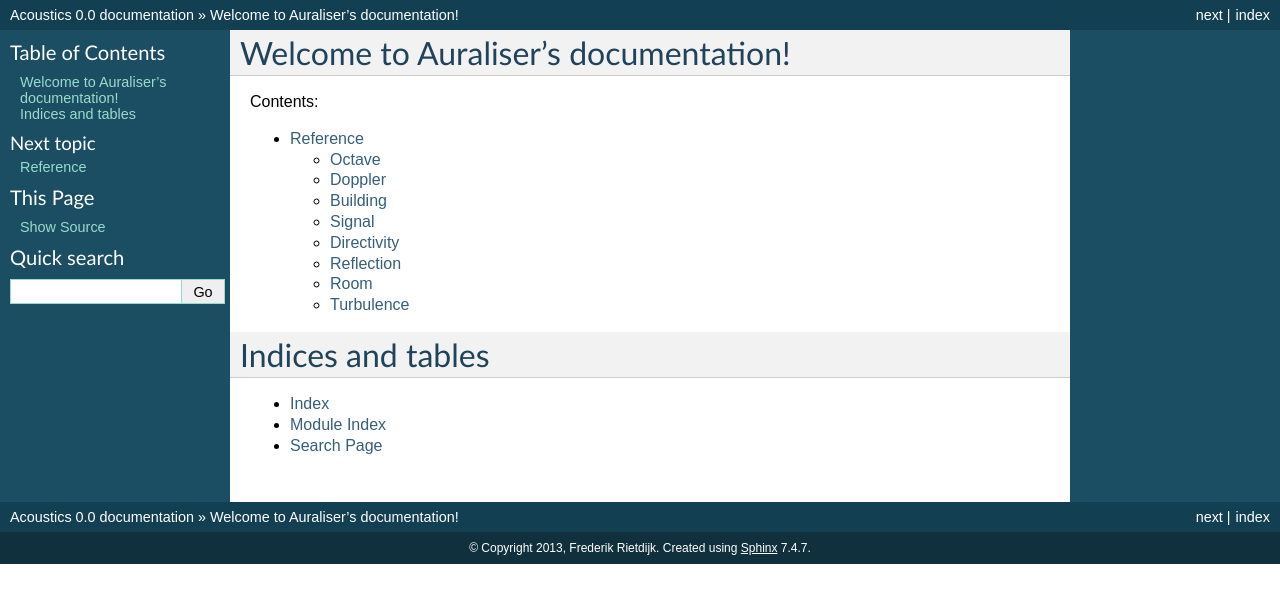
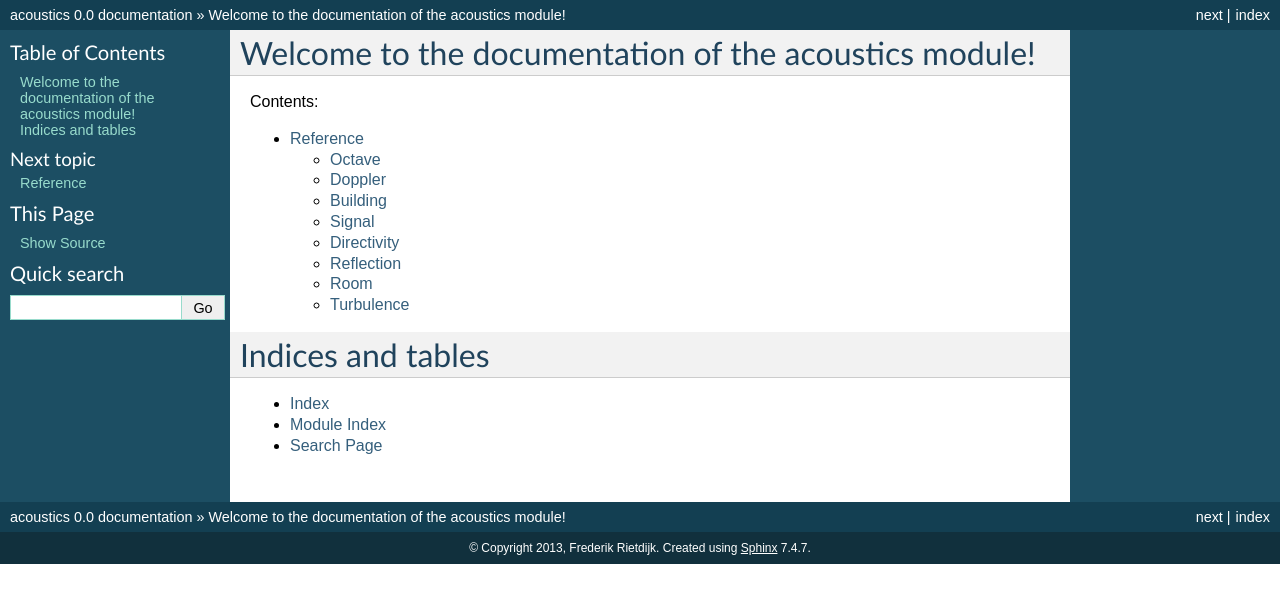
Before and after one commit to python-acoustics/python-acoustics, a Sphinx documentation site: the page built from docs/index.rst, in a window 1280 px wide. Shown: the top 603 px of the page. Built offline with Sphinx 7.4.7, drawn with Linux system fonts in a browser that asks for light colours; formulas are drawn with MathJax 3.

Commit message:
Change name of module/project to 'acoustics'

```diff
--- a/docs/conf.py
+++ b/docs/conf.py
@@ -40,7 +40,7 @@ source_suffix = '.rst'
 master_doc = 'index'
 
 # General information about the project.
-project = u'Acoustics'
+project = u'acoustics'
 copyright = u'2013, Frederik Rietdijk'
 
 # The version info for the project you're documenting, acts as replacement for
@@ -167,7 +167,7 @@ html_static_path = ['_static']
 #html_file_suffix = None
 
 # Output file base name for HTML help builder.
-htmlhelp_basename = 'Acousticsdoc'
+htmlhelp_basename = 'acousticsdoc'
 
 
 # -- Options for LaTeX output --------------------------------------------------
@@ -186,7 +186,7 @@ latex_elements = {
 # Grouping the document tree into LaTeX files. List of tuples
 # (source start file, target name, title, author, documentclass [howto/manual]).
 latex_documents = [
-  ('index', 'Acoustics.tex', u'Acoustics Documentation',
+  ('index', 'acoustics.tex', u'acoustics Documentation',
    u'Frederik Rietdijk', 'manual'),
 ]
 
@@ -230,8 +230,8 @@ man_pages = [
 # (source start file, target name, title, author,
 #  dir menu entry, description, category)
 texinfo_documents = [
-  ('index', 'Acoustics', u'Acoustics Documentation',
-   u'Frederik Rietdijk', 'Acoustics', 'One line description of project.',
+  ('index', 'acoustics', u'acoustics Documentation',
+   u'Python-Acoustics', 'acoustics', 'One line description of project.',
    'Miscellaneous'),
 ]
 
--- a/docs/index.rst
+++ b/docs/index.rst
@@ -1,10 +1,10 @@
-.. Auraliser documentation master file, created by
+.. acoustics documentation master file, created by
    sphinx-quickstart on Fri Aug 16 09:40:59 2013.
    You can adapt this file completely to your liking, but it should at least
    contain the root `toctree` directive.
 
-Welcome to Auraliser's documentation!
-=====================================
+Welcome to the documentation of the acoustics module!
+=====================================================
 
 Contents:
 
```
